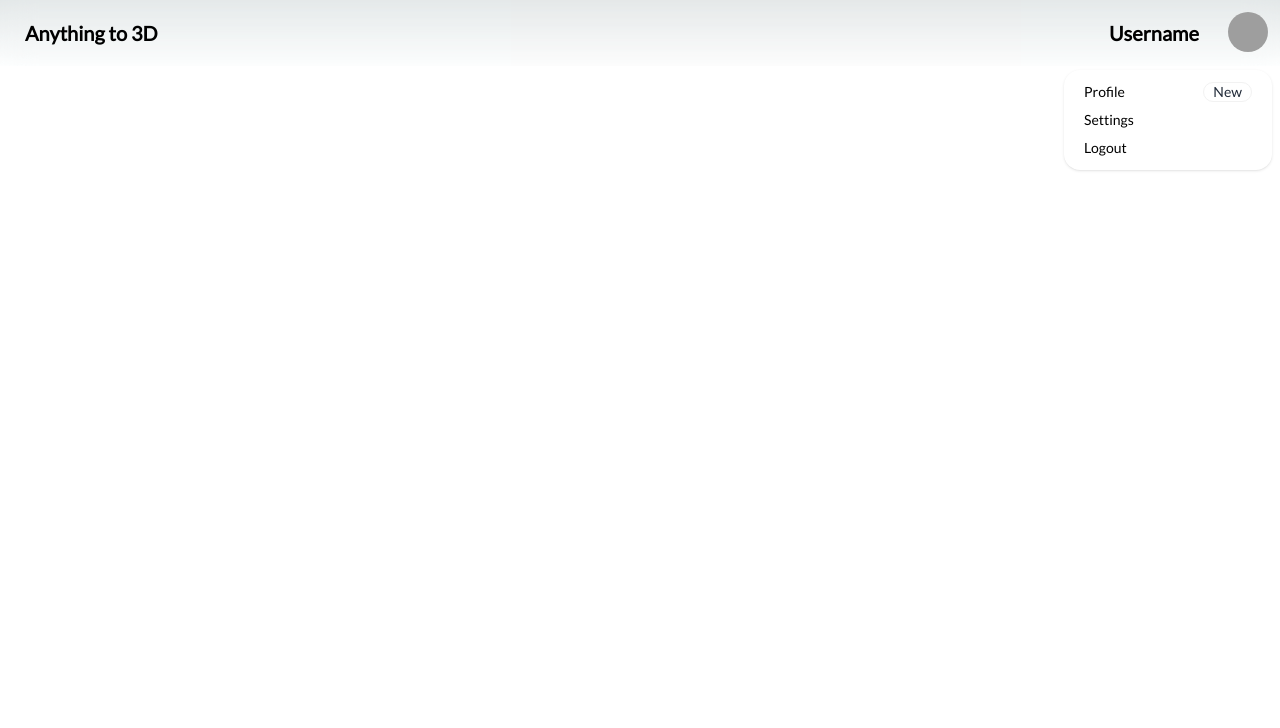
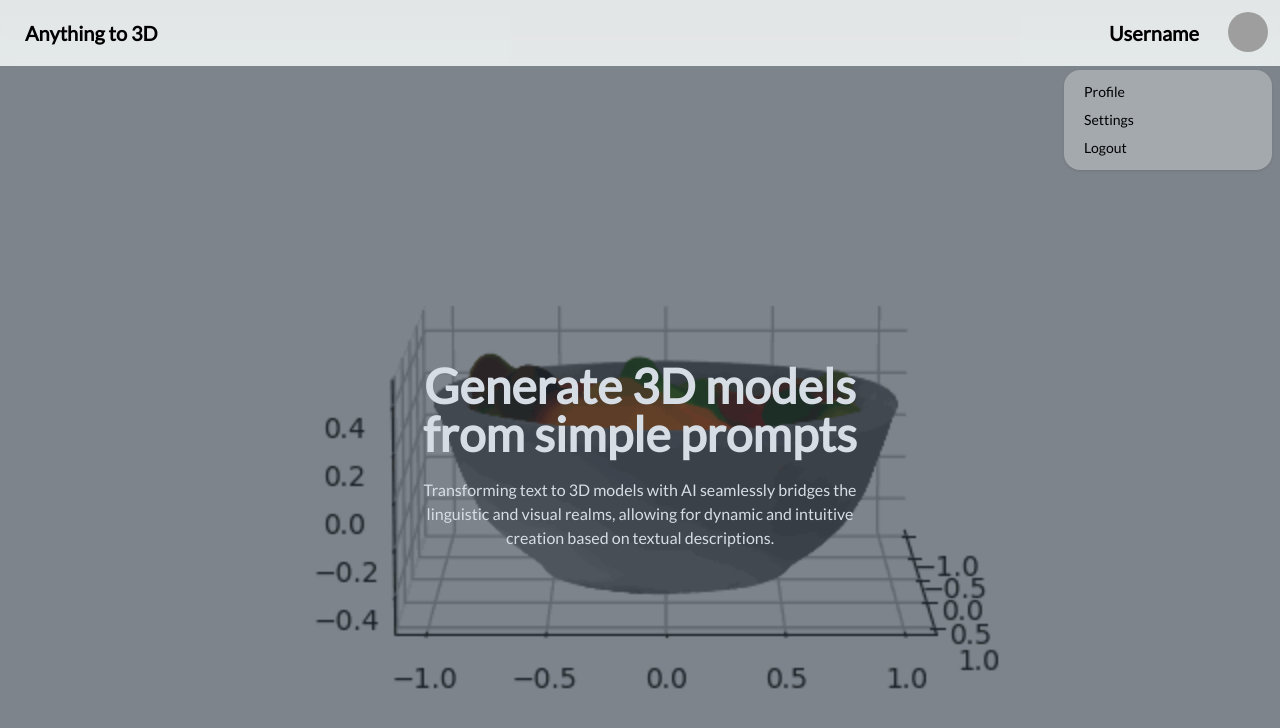
Before and after one commit to Matteturtle09/AnythingTo3D, a Next.js app in the folder webapp/: page / in a window 1280 px wide. Both pictures are taken after a click on the button 1248 px from the left and 32 px from the top of the page. Shown: the top 728 px of the page. Built offline with nearby package versions, Linux system fonts and the light colour scheme; grey boxes are pictures that could not be loaded.

Commit message:
add hero

```diff
--- a/webapp/app/layout.tsx
+++ b/webapp/app/layout.tsx
@@ -18,7 +18,7 @@ export default function RootLayout({
   return (
     <html lang="en">
       <body className={font.className}>
-        <Navbar userName={"Username"} title={"Anything to 3D"} avatarUrl={"https://api.dicebear.com/7.x/notionists-neutral/svg?seed=Berrystatus.org"}/>
+        <Navbar isLoggedIn={true} userName={"Username"} title={"Anything to 3D"} avatarUrl={"https://api.dicebear.com/7.x/notionists-neutral/svg?seed=Berrystatus.org"}/>
         {children}
       </body>
     </html>
--- a/webapp/app/page.tsx
+++ b/webapp/app/page.tsx
@@ -1,7 +1,8 @@
 import Image from 'next/image'
-
+import Hero from '@/components/ui/hero'
 export default function Home() {
   return (
-    <></>
-  )
+    <Hero backgroundImage="/hero/1.gif" title='Generate 3D models from simple prompts' content="Transforming text to 3D models with AI seamlessly bridges the linguistic and visual realms, allowing for dynamic and intuitive creation based on textual descriptions."/>
+
+    )
 }
--- /dev/null
+++ b/webapp/components/ui/base.tsx
@@ -0,0 +1,11 @@
+import React, { FC } from 'react';
+
+interface ComponentProps {
+
+}
+
+const Component: FC<ComponentProps> = ({}) => {
+    return(<></>)
+}
+
+export default Component;
--- /dev/null
+++ b/webapp/components/ui/hero.tsx
@@ -0,0 +1,22 @@
+import { title } from 'process';
+import React, { FC } from 'react';
+
+interface HeroProps {
+    title: string;
+    content: string;
+    backgroundImage: string;
+}
+
+const Hero: FC<HeroProps> = ({ title, content, backgroundImage }) => {
+    return (<div className="hero min-h-screen" style={{ backgroundImage:` url(${backgroundImage})` }}>
+        <div className="hero-overlay bg-opacity-60"></div>
+        <div className="hero-content text-center text-neutral-content">
+            <div className="max-w-md">
+                <h1 className="mb-5 text-5xl font-bold">{title}</h1>
+                <p className="mb-5">{content}</p>
+            </div>
+        </div>
+    </div>)
+}
+
+export default Hero;
--- a/webapp/components/ui/navbar.tsx
+++ b/webapp/components/ui/navbar.tsx
@@ -4,17 +4,20 @@ interface NavbarProps {
     title: string;
     avatarUrl: string;
     userName: string;
+    isLoggedIn: boolean;
 }
 
-const Navbar: FC<NavbarProps> = ({ title, avatarUrl, userName }) => {
+const Navbar: FC<NavbarProps> = ({ title, avatarUrl, userName, isLoggedIn }) => {
     return (
         <>
-            <div className="navbar bg-base-100/30 backdrop-blur-lg ">
+            <div className="navbar bg-base-100/30 backdrop-blur-sm top-0 sticky z-10 b-10 b-slate-800/10 ">
                 <div className="flex-1">
                     <a className="btn btn-ghost text-xl">{title}</a>
                 </div>
                 <div className="flex-none gap-2">
-                    <div className="flex-1">
+                    {isLoggedIn ?
+                        <>
+                            <div className="flex-1 invisible md:visible">
                                 <a className="btn btn-ghost text-xl">{userName}</a>
                             </div>
                             <div className="dropdown dropdown-end">
@@ -23,17 +26,21 @@ const Navbar: FC<NavbarProps> = ({ title, avatarUrl, userName }) => {
                                         <img alt="Tailwind CSS Navbar component" src={avatarUrl} />
                                     </div>
                                 </div>
-                        <ul tabIndex={0} className="mt-3 z-[1] p-2 shadow menu menu-sm dropdown-content bg-base-100 rounded-box w-52">
-                            <li>
-                                <a className="justify-between">
+                                <ul tabIndex={0} className="mt-3 z-[1] p-2 shadow menu menu-sm dropdown-content bg-base-100/30 backdrop-blur-sm rounded-box w-52">
+                                    <li className='rounded-lg hover:text-white hover:bg-primary/30 hover:backdrop-blur-sm'>
+                                        <a>
                                             Profile
-                                    <span className="badge">New</span>
                                         </a>
                                     </li>
-                            <li><a>Settings</a></li>
-                            <li><a>Logout</a></li>
+                                    <li className='rounded-lg hover:text-white hover:bg-primary/30 hover:backdrop-blur-sm'><a>Settings</a></li>
+                                    <li className='rounded-lg hover:text-white hover:bg-primary/30 hover:backdrop-blur-sm'><a>Logout</a></li>
                                 </ul>
                             </div>
+                        </>
+                        : <div className="flex-1 invisible md:visible">
+                            <a className="btn btn-primary text-xl">Log In</a>
+                        </div>
+                    }
                 </div>
             </div>
         </>
```
Also changed, not shown: webapp/public/hero/1.gif (added). Lines whose indentation alone changed are shown as unchanged.
